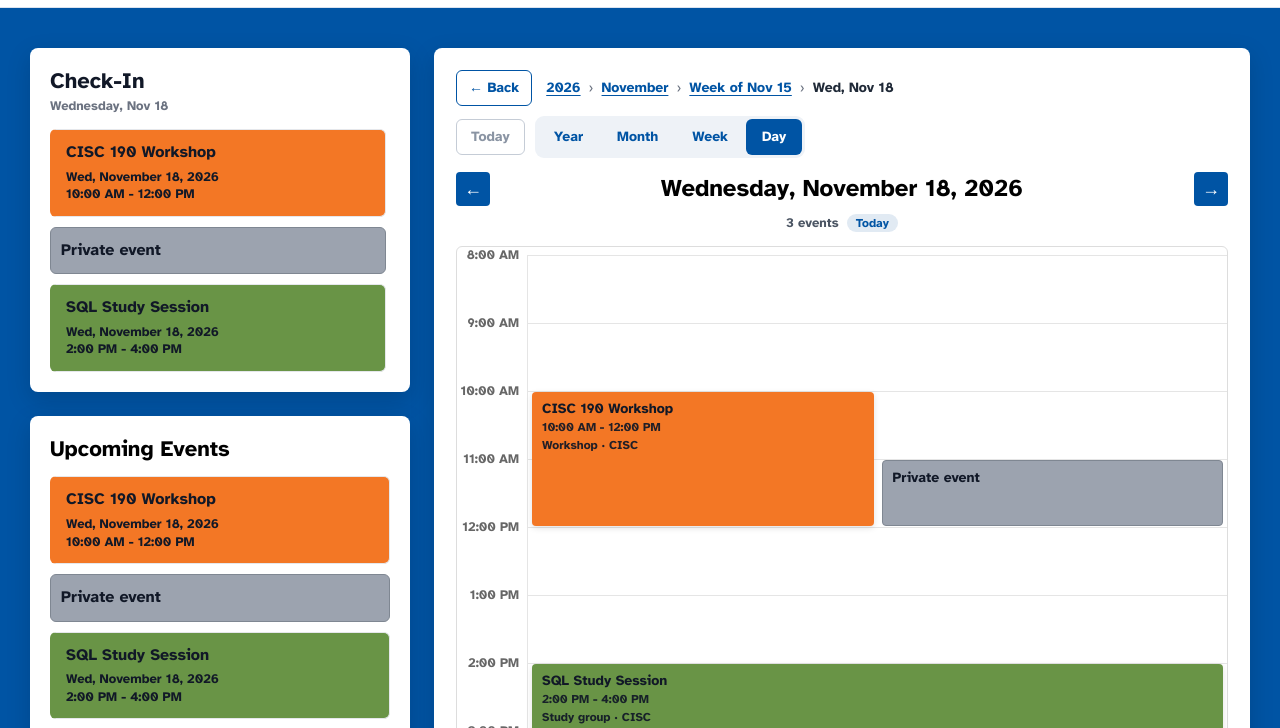
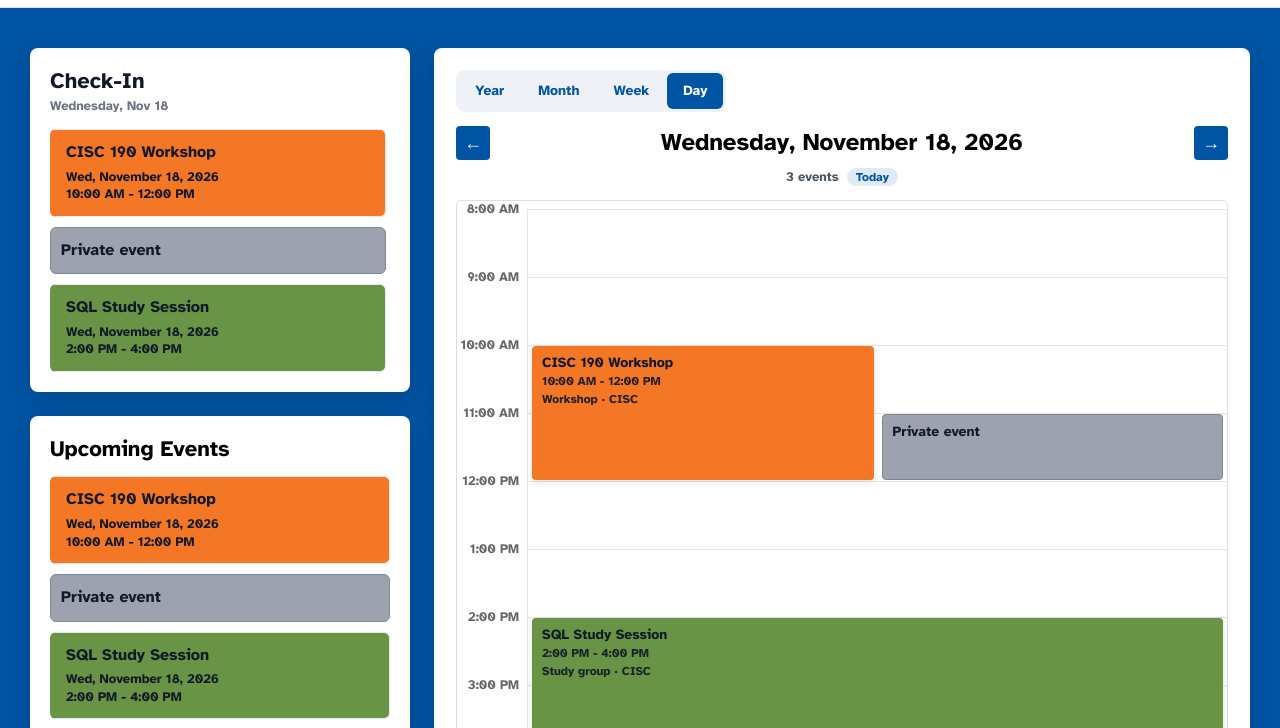
Before and after one commit to alex0091845/ReservationSystem-SDMesaCollegeBT, a plain HTML site: page frontend/index.html in a window 1280 px wide. Shown: the part 72-800 px from the top of the page. Drawn offline with Linux system fonts and the light colour scheme; no server answers.

Commit message:
Sophie's Calendar Header Draft

```diff
--- a/frontend/js/ui/zoomController.js
+++ b/frontend/js/ui/zoomController.js
@@ -1,4 +1,3 @@
-import { monthNames, weekdayNames } from "../utils/dateUtils.js";
 import { renderDayView } from "./dayView.js";
 import { renderMonthStage } from "./monthStage.js";
 import { renderYearView } from "./yearView.js";
@@ -22,7 +21,7 @@ let lastZoomLevel = null;
 let lastPointer = null;
 let isPointerBound = false;
 
-// Draws the Back button, the breadcrumb and the zoom buttons, and shows the panel
+// Draws the zoom buttons and shows the panel
 // for the current zoom level. State lives in main.js; this module only renders.
 export function renderZoomStage({
     weekView,
@@ -43,18 +42,18 @@ export function renderZoomStage({
     }
 
     const bar = getOrCreateChild(weekView, "zoom-bar", "prepend");
-    const nav = getOrCreateChild(bar, "zoom-nav", "append");
-    const actions = getOrCreateChild(bar, "zoom-actions", "append");
-    const todaySlot = getOrCreateChild(actions, "zoom-today", "append");
-    const toolbar = getOrCreateChild(actions, "zoom-toolbar", "append");
+    const toolbar = weekView.querySelector(".zoom-toolbar") ||
+        getOrCreateChild(bar, "zoom-toolbar", "append");
     const yearStage = getOrCreateChild(weekView, "year-stage", "append");
     const monthStage = getOrCreateChild(weekView, "month-stage", "append");
     const dayStage = getOrCreateChild(weekView, "day-stage", "append");
+    let activeHeader = null;
 
     // CSS in zoom-calendar.css hides the week header and grid while another level is showing.
     weekView.dataset.zoomLevel = zoomLevel;
-    renderNav(nav, { zoomLevel, year, selectedDate, onSetZoomLevel });
-    renderTodayButton(todaySlot, { zoomLevel, year, selectedDate, onSelectDate });
+    const currentIndex = ZOOM_LEVELS.findIndex(level => level.id === zoomLevel);
+    const parentLevel = currentIndex > 0 ? ZOOM_LEVELS[currentIndex - 1] : null;
+    zoomOut = parentLevel ? () => onSetZoomLevel(parentLevel.id) : null;
     renderToolbar(toolbar, zoomLevel, onSetZoomLevel);
     bindEscapeOnce();
 
@@ -74,6 +73,7 @@ export function renderZoomStage({
             onShowYear,
             onSelectMonth
         });
+        activeHeader = yearStage.querySelector(".year-header");
     }
 
     if (zoomLevel === "month") {
@@ -85,6 +85,11 @@ export function renderZoomStage({
             onSelectWeek,
             openEventModal
         });
+        activeHeader = monthStage.querySelector(".month-header");
+    }
+
+    if (zoomLevel === "week") {
+        activeHeader = weekView.querySelector(":scope > .week-view-header");
     }
 
     if (zoomLevel === "day") {
@@ -96,6 +101,11 @@ export function renderZoomStage({
             openEventModal
         });
     }
+
+    if (activeHeader) {
+        activeHeader.appendChild(toolbar);
+    }
+    bar.hidden = true;
 
     bindPointerOnce(weekView);
     playZoomAnimation(weekView, zoomLevel);
@@ -114,104 +124,6 @@ function getOrCreateChild(parent, className, position) {
     parent[position](child);
 
     return child;
-}
-
-// The words shown in the breadcrumb for one level, e.g. "2026", "October", "Week of Oct 4", "Fri, Oct 9".
-function getCrumbLabel(levelId, { zoomLevel, year, selectedDate }) {
-    if (levelId === "year") {
-        // In the Year view the arrows can move to a year other than the selected date's.
-        return String(zoomLevel === "year" ? year : selectedDate.getFullYear());
-    }
-
-    if (levelId === "month") {
-        return monthNames[selectedDate.getMonth()];
-    }
-
-    if (levelId === "week") {
-        const weekStart = new Date(selectedDate);
-
-        weekStart.setDate(selectedDate.getDate() - selectedDate.getDay());
-
-        return `Week of ${formatShortDate(weekStart)}`;
-    }
-
-    return `${weekdayNames[selectedDate.getDay()]}, ${formatShortDate(selectedDate)}`;
-}
-
-function formatShortDate(dateObj) {
-    return `${monthNames[dateObj.getMonth()].slice(0, 3)} ${dateObj.getDate()}`;
-}
-
-// Back button plus breadcrumb. The breadcrumb lists every level from Year down to
-// the one showing; the levels above the current one are buttons that zoom out to them.
-function renderNav(nav, { zoomLevel, year, selectedDate, onSetZoomLevel }) {
-    const currentIndex = ZOOM_LEVELS.findIndex(level => level.id === zoomLevel);
-    const parentLevel = ZOOM_LEVELS[currentIndex - 1] || null;
-    const labelContext = { zoomLevel, year, selectedDate };
-    const hadFocus = nav.contains(document.activeElement);
-
-    zoomOut = parentLevel ? () => onSetZoomLevel(parentLevel.id) : null;
-    nav.innerHTML = "";
-
-    const backButton = document.createElement("button");
-
-    backButton.type = "button";
-    backButton.classList.add("zoom-back-btn");
-    backButton.textContent = "← Back";
-    backButton.disabled = !parentLevel;
-
-    if (parentLevel) {
-        backButton.title = "Back (Esc)";
-        backButton.setAttribute(
-            "aria-label",
-            `Back to ${getCrumbLabel(parentLevel.id, labelContext)}`
-        );
-        backButton.addEventListener("click", zoomOut);
-    }
-
-    const breadcrumb = document.createElement("nav");
-
-    breadcrumb.classList.add("zoom-breadcrumb");
-    breadcrumb.setAttribute("aria-label", "Calendar location");
-
-    ZOOM_LEVELS.slice(0, currentIndex + 1).forEach((level, index) => {
-        if (index > 0) {
-            const separator = document.createElement("span");
-
-            separator.classList.add("zoom-crumb-separator");
-            separator.setAttribute("aria-hidden", "true");
-            separator.textContent = "›";
-            breadcrumb.appendChild(separator);
-        }
-
-        const label = getCrumbLabel(level.id, labelContext);
-
-        if (index === currentIndex) {
-            const current = document.createElement("span");
-
-            current.classList.add("zoom-crumb-current");
-            current.setAttribute("aria-current", "location");
-            current.textContent = label;
-            breadcrumb.appendChild(current);
-
-            return;
-        }
-
-        const crumb = document.createElement("button");
-
-        crumb.type = "button";
-        crumb.classList.add("zoom-crumb");
-        crumb.textContent = label;
-        crumb.addEventListener("click", () => onSetZoomLevel(level.id));
-        breadcrumb.appendChild(crumb);
-    });
-
-    nav.append(backButton, breadcrumb);
-
-    // Redrawing replaces the buttons, so hand keyboard focus back to the new Back button.
-    if (hadFocus && parentLevel) {
-        backButton.focus();
-    }
 }
 
 // Esc zooms out one level. Bound once; it always uses the latest zoomOut action.
@@ -262,8 +174,8 @@ function renderToolbar(toolbar, zoomLevel, onSetZoomLevel) {
     });
 }
 
-// Remembers where the last click inside the panel landed. Clicks on the bar at the top
-// (Back, breadcrumb, zoom buttons) are ignored, so those zoom from the middle instead.
+// Remembers where the last click inside the panel landed. Clicks on the zoom buttons
+// are ignored, so those zoom from the middle instead.
 function bindPointerOnce(weekView) {
     if (isPointerBound) {
         return;
@@ -322,32 +234,3 @@ function playZoomAnimation(weekView, zoomLevel) {
         }, { once: true });
     });
 }
-
-// A "Today" button that jumps back to today without changing the zoom level.
-// It is switched off while today is already on screen.
-function renderTodayButton(slot, { zoomLevel, year, selectedDate, onSelectDate }) {
-    const now = new Date();
-    const hadFocus = slot.contains(document.activeElement);
-    const isShowingToday = zoomLevel === "year"
-        ? year === now.getFullYear()
-        : selectedDate.getFullYear() === now.getFullYear() &&
-            selectedDate.getMonth() === now.getMonth() &&
-            selectedDate.getDate() === now.getDate();
-    const button = document.createElement("button");
-
-    button.type = "button";
-    button.classList.add("zoom-today-btn");
-    button.textContent = "Today";
-    button.disabled = isShowingToday;
-    button.addEventListener("click", () => {
-        onSelectDate(new Date(now.getFullYear(), now.getMonth(), now.getDate()));
-    });
-
-    slot.innerHTML = "";
-    slot.appendChild(button);
-
-    // Redrawing replaces the button, so hand keyboard focus back to the new one.
-    if (hadFocus && !isShowingToday) {
-        button.focus();
-    }
-}
--- a/frontend/styles/zoom-calendar.css
+++ b/frontend/styles/zoom-calendar.css
@@ -1,4 +1,4 @@
-/* Zoom Calendar (prototype): Back button, breadcrumb, zoom buttons, and the Year, Month and Day levels */
+/* Zoom Calendar (prototype): breadcrumb, zoom buttons, and the Year, Month and Day levels */
 
 /* Accessible colors (WCAG 2.1 AA). The reasoning and measured contrast ratios are in docs/ACCESSIBILITY_COLORS.md */
 :root {
@@ -8,7 +8,7 @@
     --a11y-text-on-fill: #111827; /* 6.32:1 on Mesa orange, 5.01:1 on Mesa green, needs 4.5:1 */
 }
 
-/* One row above the calendar: Back + breadcrumb on the left, zoom buttons on the right. */
+/* One row above the calendar: breadcrumb on the left, zoom buttons on the right. */
 .zoom-bar {
     display: flex;
     flex-wrap: wrap;
@@ -156,6 +156,23 @@
     margin-bottom: 14px;
 }
 
+.year-header,
+.month-header,
+.week-view-header {
+    display: grid;
+    grid-template-columns: 34px auto 34px minmax(0, 1fr) auto;
+    align-items: normal;
+    gap: 17px;
+}
+
+.year-header .zoom-toolbar,
+.month-header .zoom-toolbar,
+.week-view-header .zoom-toolbar {
+    grid-column: 5;
+    justify-self: end;
+    margin-bottom: 17px;
+}
+
 .year-title,
 .month-title,
 .day-title {
@@ -165,6 +182,12 @@
     font-weight: bold;
     line-height: 1.2;
     text-align: center;
+}
+
+.year-header .year-title,
+.month-header .month-title,
+.week-view-header .week-view-title {
+    text-align: left;
 }
 
 /* Month level: one row per week; the whole row is the click target. */
@@ -669,6 +692,20 @@
     .year-month-days {
         gap: 2px;
     }
+
+    .year-header,
+    .month-header,
+    .week-view-header {
+        grid-template-columns: 34px minmax(0, 1fr) 34px;
+    }
+
+    .year-header .zoom-toolbar,
+    .month-header .zoom-toolbar,
+    .week-view-header .zoom-toolbar {
+        grid-column: 1 / -1;
+        justify-self: stretch;
+        margin-bottom: 0;
+    }
 }
 
 @media (prefers-reduced-motion: reduce) {
```
